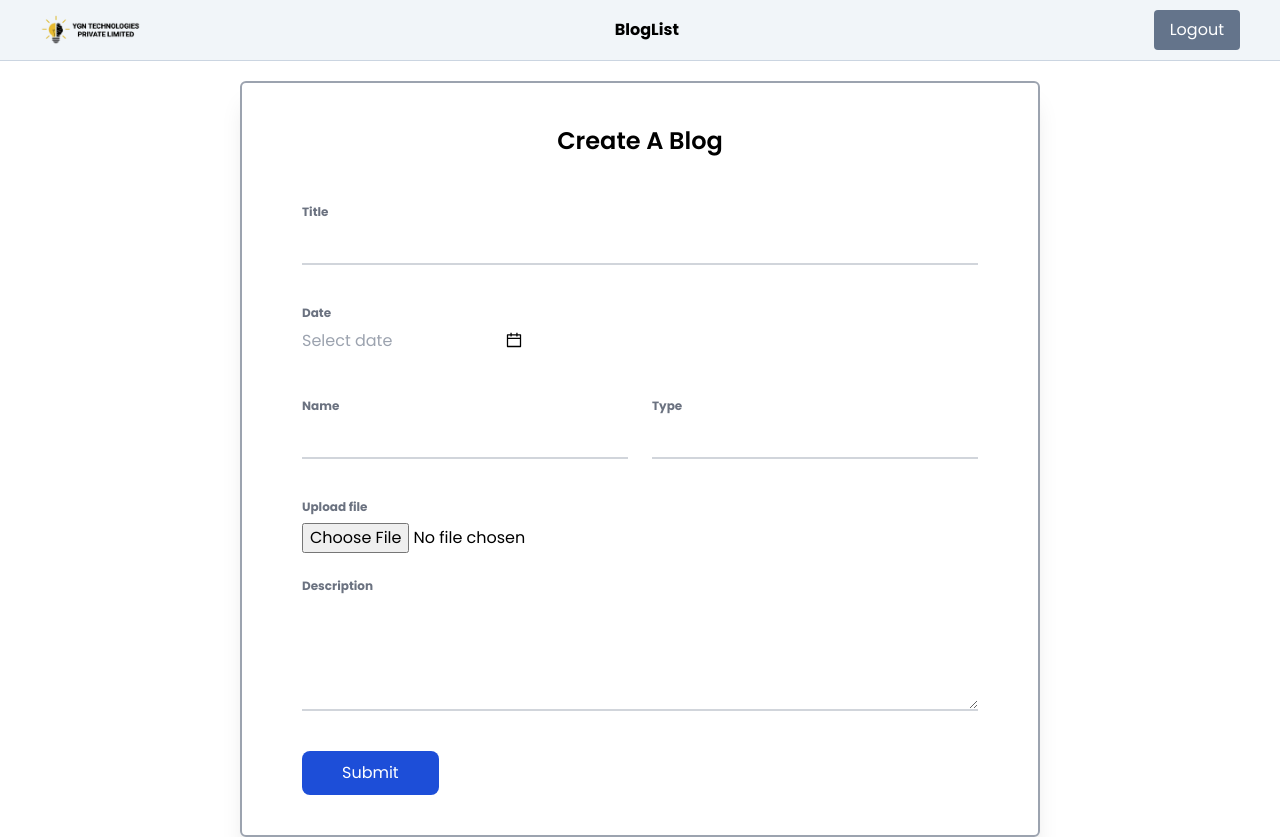
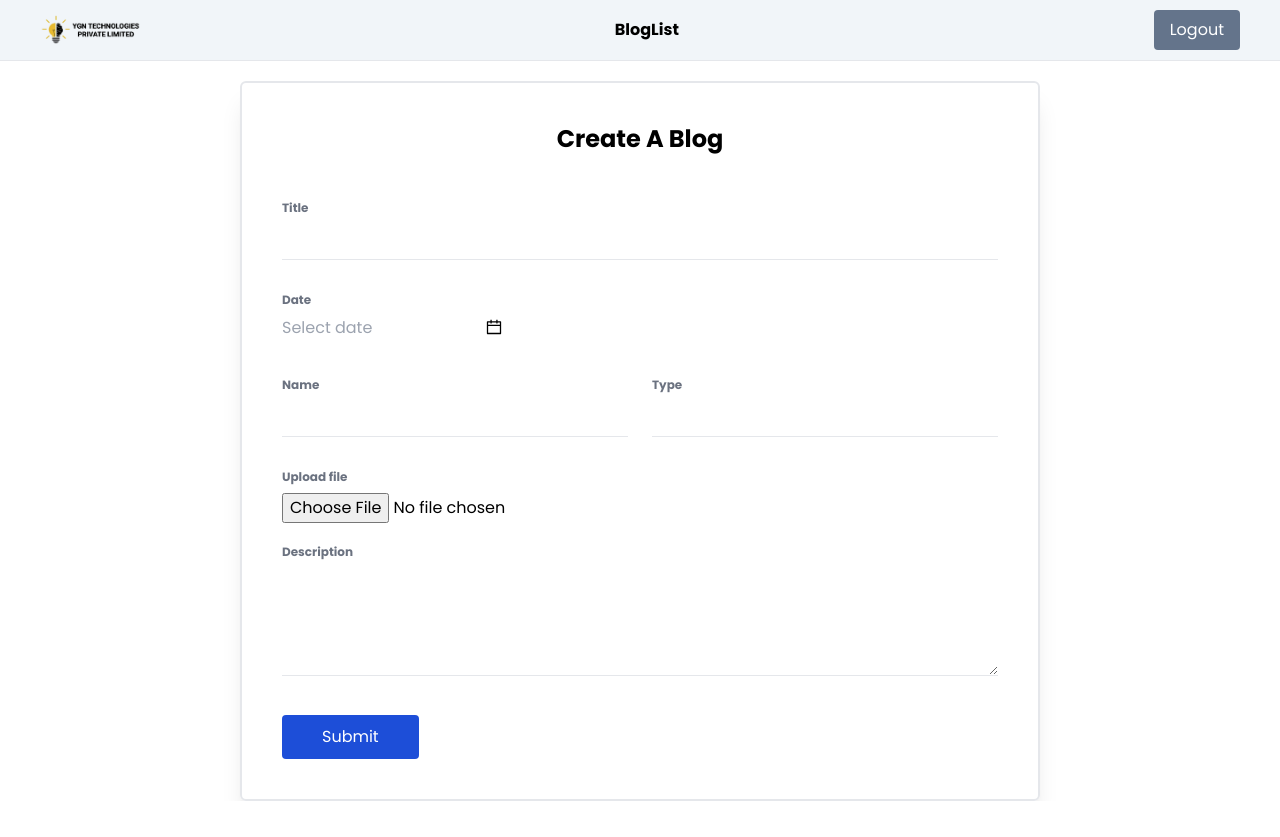
Before and after one commit to ygntechnologies/ygn-admin, a React (Create React App) app: page / in a window 1280 px wide. After the commit the page ends 801 px from the top, so only its background shows below. Built offline with nearby package versions, Linux system fonts and the light colour scheme; sample sign-in values are in the browser's storage.

Commit message:
Update Home.jsx

```diff
--- a/src/homepage/Home.jsx
+++ b/src/homepage/Home.jsx
@@ -23,14 +23,10 @@ const Home = () => {
   const navigate = useNavigate();
   const { id } = useParams();
 
-  // 1. Fetch Blog Data for Editing
   const getDataById = async () => {
     try {
-      setErrorMsg(null);
       const response = await fetch(`${baseURL}/get-blog-details?_id=${id}`);
-      if (!response.ok) throw new Error("Failed to fetch data");
       const responseData = await response.json();
-
       const data = responseData?.data || {};
 
       setFormData({
@@ -42,169 +38,136 @@ const Home = () => {
         date: data.date || "",
       });
 
-      // Show preview immediately if image exists
-      if (data.image) {
-        setBase64Image(data.image);
-      }
+      if (data.image) setBase64Image(data.image);
     } catch (error) {
-      setErrorMsg("Failed to fetch blog details.");
       console.error(error);
     }
   };
 
   useEffect(() => {
-    if (id) {
-      getDataById();
-    } else {
-      setFormData({ title: "", name: "", type: "", description: "", image: "", date: "" });
-      setBase64Image(null);
-    }
+    if (id) getDataById();
   }, [id]);
 
   useEffect(() => {
-    if (isLoggedIn !== "true") {
-      navigate("/login");
-    }
+    if (isLoggedIn !== "true") navigate("/login");
   }, [isLoggedIn, navigate]);
 
-  // 2. Handle Image Upload (Fixing the upload issue)
+  // ✅ RESIZER: Ensures the image stays small enough for Vercel
   const handleImageChange = (event) => {
     const file = event.target.files?.[0];
     if (!file) return;
 
-    setErrorMsg(null);
     setIsImageProcessing(true);
-
     const reader = new FileReader();
 
     reader.onload = (e) => {
-      const result = e.target.result;
+      const img = new Image();
+      img.src = e.target.result;
+      img.onload = () => {
+        const canvas = document.createElement("canvas");
+        const MAX_WIDTH = 800;
+        const scale = MAX_WIDTH / img.width;
+        canvas.width = MAX_WIDTH;
+        canvas.height = img.height * scale;
 
-      // ✅ Update the preview UI
-      setBase64Image(result);
+        const ctx = canvas.getContext("2d");
+        ctx.drawImage(img, 0, 0, canvas.width, canvas.height);
 
-      // ✅ Update the actual formData object that gets sent to the API
-      setFormData((prev) => ({
-        ...prev,
-        image: result
-      }));
+        const compressedBase64 = canvas.toDataURL("image/jpeg", 0.7);
 
-      setIsImageProcessing(false);
+        setBase64Image(compressedBase64);
+        setFormData((prev) => ({ ...prev, image: compressedBase64 }));
+        setIsImageProcessing(false);
+      };
     };
-
-    reader.onerror = () => {
-      setErrorMsg("Error reading file.");
-      setIsImageProcessing(false);
-    };
-
     reader.readAsDataURL(file);
   };
 
   const handleChange = (e) => {
-    const { name, value } = e.target;
-    setFormData((prev) => ({
-      ...prev,
-      [name]: value,
-    }));
+    setFormData({ ...formData, [e.target.name]: e.target.value });
   };
 
-  const handleDateChange = (date, dateString) => {
-    setFormData((prev) => ({
-      ...prev,
-      date: dateString,
-    }));
-  };
+  const handleSubmit = async (e) => {
+    e.preventDefault();
+    if (isImageProcessing) return;
 
-  // 3. Submit Data
-  const handleSubmit = (e) => {
-    e.preventDefault();
-    setErrorMsg(null);
+    // ✅ FORCE image into payload to prevent state-lag issues
+    const finalPayload = {
+      ...formData,
+      image: base64Image // Using the preview state directly is safer
+    };
 
-    if (isImageProcessing) {
-      setErrorMsg("Please wait: image is still processing.");
-      return;
-    }
-
-    // DEBUG: Look at your console to see if "image" is a long string or empty
-    console.log("SENDING DATA TO SERVER:", formData);
+    console.log("FINAL PAYLOAD SIZE:", JSON.stringify(finalPayload).length / 1024, "KB");
 
     const url = id ? `${baseURL}/edit-blog/${id}` : `${baseURL}/create-blog`;
 
-    fetch(url, {
-      method: "POST",
-      headers: { "Content-Type": "application/json" },
-      body: JSON.stringify(formData),
-    })
-      .then(async (response) => {
-        if (!response.ok) {
-          if (response.status === 413) {
-            throw new Error("Image too large. Please resize it or use a smaller file.");
-          }
-          throw new Error("Server failed to save the blog.");
-        }
-        return response.json();
-      })
-      .then(() => {
+    try {
+      const response = await fetch(url, {
+        method: "POST",
+        headers: { "Content-Type": "application/json" },
+        body: JSON.stringify(finalPayload),
+      });
+
+      if (response.ok) {
         navigate("/blog-list");
-      })
-      .catch((error) => {
-        console.error("Fetch error:", error);
-        setErrorMsg(error.message);
-      });
+      } else {
+        if (response.status === 413) setErrorMsg("Image too large for Vercel!");
+        else setErrorMsg("Server Error");
+      }
+    } catch (err) {
+      setErrorMsg("Failed to connect to server.");
+    }
   };
 
   return (
     <>
-      {/* Header */}
-      <div className="flex relative justify-between py-[10px] items-center px-[40px] bg-slate-100 border-b border-slate-300 mb-5">
+      <div className="flex justify-between py-[10px] items-center px-[40px] bg-slate-100 border-b mb-5">
         <img src={ygn_logo} alt="YGN" className="mix-blend-multiply w-[100px]" />
-        <div onClick={() => navigate("/blog-list")} className="cursor-pointer font-bold">BlogList</div>
-        <div onClick={() => { localStorage.removeItem("isLoggedIn"); window.location.reload(); }} className="px-4 py-2 bg-slate-500 text-white rounded cursor-pointer">Logout</div>
+        <div onClick={() => navigate("/blog-list")} className="cursor-pointer"><b>BlogList</b></div>
+        <div onClick={() => { localStorage.clear(); window.location.reload(); }} className="px-4 py-2 bg-slate-500 text-white rounded cursor-pointer">Logout</div>
       </div>
 
-      <form className="shadow-xl max-w-[800px] w-full mx-auto px-[60px] py-[40px] border-[2px] border-gray-400 rounded-md" onSubmit={handleSubmit}>
-        <h1 className="text-[24px] text-center pb-10 font-semibold">{id ? "Update Blog" : "Create A Blog"}</h1>
+      <form className="shadow-xl max-w-[800px] mx-auto px-10 py-10 border-2 rounded-md" onSubmit={handleSubmit}>
+        <h1 className="text-2xl text-center pb-10 font-bold">{id ? "Update Blog" : "Create A Blog"}</h1>
 
-        <div className="relative z-0 w-full mb-10 group border-b-2 border-gray-300">
+        <div className="mb-8">
           <label className="text-xs text-gray-500 font-bold">Title</label>
-          <input type="text" name="title" className="block w-full py-2 outline-none" onChange={handleChange} required value={formData.title} />
+          <input name="title" value={formData.title} onChange={handleChange} className="w-full border-b py-2 outline-none" required />
         </div>
 
-        <div className="mb-10">
-          <label className="text-xs text-gray-500 font-bold block mb-2">Date</label>
-          <DatePicker className="w-full" value={formData.date ? dayjs(formData.date) : null} onChange={handleDateChange} />
-          {formData.date && <div className="text-xs text-gray-400 mt-2">Saved: {formData.date}</div>}
+        <div className="mb-8">
+          <label className="text-xs text-gray-500 font-bold block">Date</label>
+          <DatePicker className="w-full mt-2" value={formData.date ? dayjs(formData.date) : null} onChange={(d, ds) => setFormData({...formData, date: ds})} />
         </div>
 
-        <div className="grid md:grid-cols-2 md:gap-6 mb-10">
-          <div className="border-b-2 border-gray-300">
+        <div className="grid grid-cols-2 gap-6 mb-8">
+          <div className="border-b">
             <label className="text-xs text-gray-500 font-bold">Name</label>
-            <input type="text" name="name" className="block w-full py-2 outline-none" onChange={handleChange} required value={formData.name} />
+            <input name="name" value={formData.name} onChange={handleChange} className="w-full py-2 outline-none" required />
           </div>
-          <div className="border-b-2 border-gray-300">
+          <div className="border-b">
             <label className="text-xs text-gray-500 font-bold">Type</label>
-            <input type="text" name="type" className="block w-full py-2 outline-none" onChange={handleChange} required value={formData.type} />
+            <input name="type" value={formData.type} onChange={handleChange} className="w-full py-2 outline-none" required />
           </div>
         </div>
 
-        <div className="mb-5">
+        <div className="mb-4">
           <label className="text-xs text-gray-500 font-bold block mb-2">Upload file</label>
           <input type="file" accept="image/*" onChange={handleImageChange} />
         </div>
 
-        {/* ✅ WORKING IMAGE PREVIEW */}
         {base64Image && (
           <div className="mb-8">
-            <img src={base64Image} alt="Uploaded" className="h-[80px] w-auto rounded shadow-sm border" style={{ objectFit: "cover" }} />
+            <img src={base64Image} alt="Preview" className="h-[80px] w-auto rounded border" />
           </div>
         )}
 
-        <div className="relative z-0 w-full mb-10 group border-b-2 border-gray-300">
+        <div className="mb-8">
           <label className="text-xs text-gray-500 font-bold">Description</label>
-          <textarea name="description" rows="4" value={formData.description} onChange={handleChange} className="block w-full py-2 outline-none" required />
+          <textarea name="description" rows="4" value={formData.description} onChange={handleChange} className="w-full border-b py-2 outline-none" required />
         </div>
 
-        <button type="submit" disabled={isImageProcessing} className="bg-blue-700 text-white px-10 py-2.5 rounded-lg hover:bg-blue-800 disabled:opacity-50">
+        <button type="submit" disabled={isImageProcessing} className="bg-blue-700 text-white px-10 py-2.5 rounded hover:bg-blue-800 disabled:opacity-50">
           {id ? "Update" : "Submit"}
         </button>
 
```
